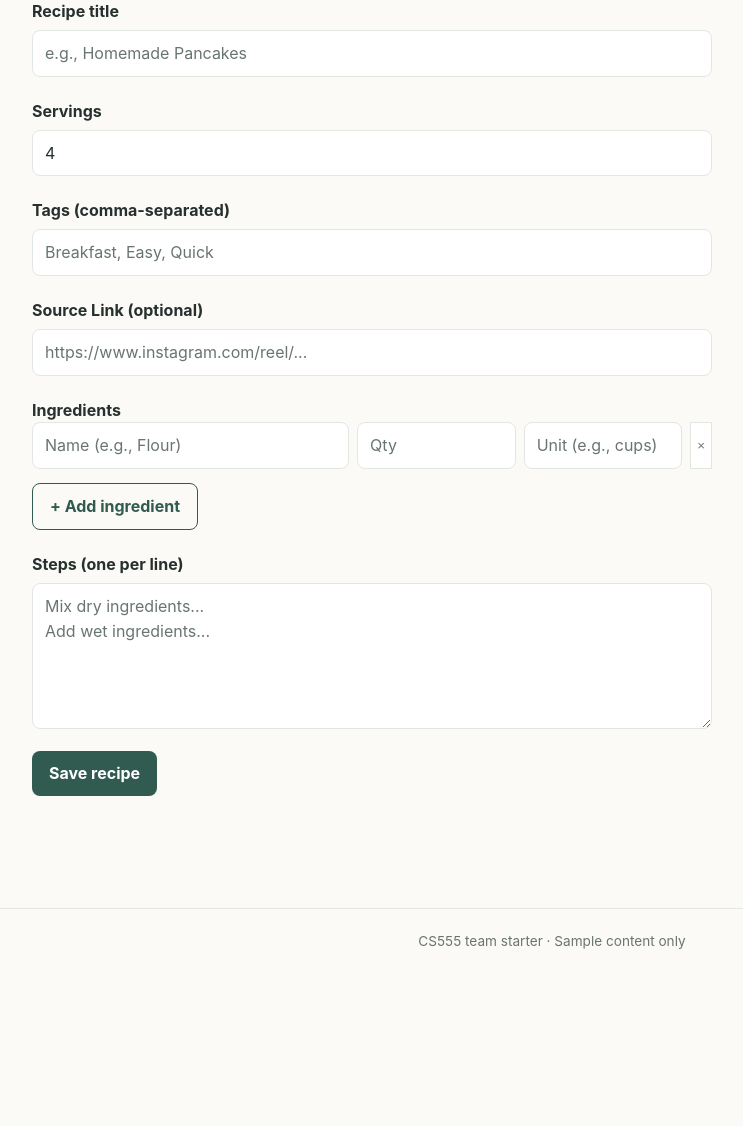
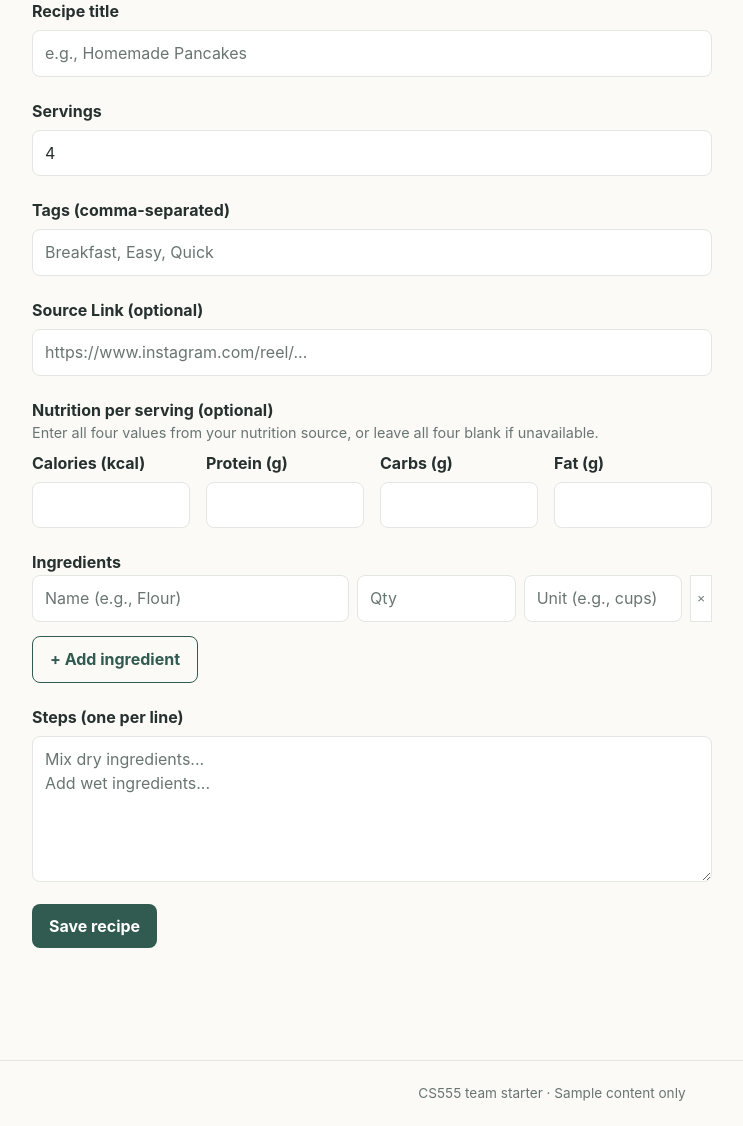
Before and after one commit to CodeWonkey/SSW555-SIT_SCRUM-Recipe-App, a Flask app: page /recipes/add in a window 1280 px wide. Shown: the part 154-1280 px from the top of the page, without its empty margins (88-831 px from the left). Before the commit the page ends 1103 px from the top, so only its background shows below. Run offline with Flask 3, Linux system fonts and the light colour scheme; the visitor is signed in with stand-in values (Sample User, id 1).

Commit message:
Completed US-14
As a user trying to eat healthy, I want to see the macro breakdown (calories, protein, carbs, fat) for a recipe so that I can decide if it fits my dietary goals.

Acceptance Criteria
• Given a recipe detail page, When the page loads, Then calories, protein, carbs, and fat are displayed alongside the ingredients and instructions.
• Given a recipe has no macro data available, When the page loads, Then the app shows a “nutrition info unavailable” message instead of blank fields.

Priority: High
Feature Type: CRUD – Read
Complexity: Medium

```diff
--- a/app/routes.py
+++ b/app/routes.py
@@ -2,7 +2,7 @@ import uuid
 
 from flask import Blueprint, abort, render_template, request, redirect, url_for, flash, session
 from app.services.meal_plan import DAYS
-from app.services.recipes import RecipeNotFound, RecipeService, Recipe, Ingredient
+from app.services.recipes import RecipeNotFound, RecipeService, Recipe, Ingredient, Nutrition
 from app.services.users import ALLERGIES, DIETARY_RESTRICTIONS, UserService
 
 
@@ -150,6 +150,21 @@ def create_blueprint(service: RecipeService, users: UserService) -> Blueprint:
                     q_val = 1.0
                 ingredients.append(Ingredient(name=name.strip(), quantity=q_val, unit=unit.strip()))
 
+        nutrition_fields = ("calories", "protein", "carbs", "fat")
+        # An older client that does not submit nutrition must not erase it on edit.
+        nutrition_changes = {}
+        if any(name in request.form for name in nutrition_fields):
+            values = [request.form.get(name, "").strip() for name in nutrition_fields]
+            nutrition = None
+            if any(values):
+                if not all(values):
+                    raise ValueError("Enter all four nutrition values, or leave all four blank")
+                try:
+                    nutrition = Nutrition(**dict(zip(nutrition_fields, map(float, values))))
+                except ValueError:
+                    raise ValueError("Nutrition values must be finite, non-negative numbers") from None
+            nutrition_changes["nutrition"] = nutrition
+
         return {
             "title": request.form.get("title", "").strip(),
             "servings": servings,
@@ -157,13 +172,14 @@ def create_blueprint(service: RecipeService, users: UserService) -> Blueprint:
             "tags": {t.strip() for t in request.form.get("tags", "").split(",") if t.strip()},
             "ingredients": ingredients,
             "source_link": request.form.get("source_link", "").strip(),
+            **nutrition_changes,
         }
 
     @bp.route("/recipes/add", methods=["GET", "POST"])
     def add_recipe():
         if request.method == "POST":
-            new_recipe = Recipe(id=str(uuid.uuid4())[:8], **_parse_recipe_form())
             try:
+                new_recipe = Recipe(id=str(uuid.uuid4())[:8], **_parse_recipe_form())
                 service.create(new_recipe)
                 return redirect(url_for("main.home"))
             except ValueError as e:
--- a/app/static/css/styles.css
+++ b/app/static/css/styles.css
@@ -55,6 +55,12 @@ h3 { font-family: Georgia, serif; font-size: 1.3rem; }
 .form-field > .button-outline { justify-self: start; }
 .form-actions { display: flex; gap: 12px; }
 
+.nutrition-panel { margin-bottom: 28px; padding: 24px; border: 1px solid var(--line); border-radius: 12px; background: var(--mint); }
+.nutrition-panel h2 { margin-bottom: 8px; }
+.nutrition-grid { display: grid; grid-template-columns: repeat(auto-fit, minmax(120px, 1fr)); gap: 16px; }
+.nutrition-grid dt { color: var(--muted); }
+.nutrition-grid dd { margin: 0; font-size: 1.4rem; font-weight: 650; }
+
 .search-form { max-width: none; display: flex; flex-wrap: wrap; align-items: end; gap: 12px; margin-top: 20px; }
 .search-form .form-field { flex: 1 1 280px; min-width: 0; }
 .search-form .form-actions { flex-wrap: wrap; }
--- a/app/templates/add_recipe.html
+++ b/app/templates/add_recipe.html
@@ -29,6 +29,21 @@
       <label for="source_link">Source Link (optional)</label>
       <input type="url" id="source_link" name="source_link" placeholder="https://www.instagram.com/reel/..." value="{{ recipe.source_link if recipe else '' }}">
     </div>
+
+    <fieldset class="form-field" aria-describedby="nutrition-hint">
+      <legend>Nutrition per serving (optional)</legend>
+      <p class="field-hint" id="nutrition-hint">Enter all four values from your nutrition source, or leave all four blank if unavailable.</p>
+      <div class="nutrition-grid">
+        {% for key, label in [('calories', 'Calories (kcal)'), ('protein', 'Protein (g)'), ('carbs', 'Carbs (g)'), ('fat', 'Fat (g)')] %}
+          <div class="form-field">
+            <label for="{{ key }}">{{ label }}</label>
+            {% set saved = recipe.nutrition|attr(key) if recipe and recipe.nutrition else none %}
+            <input type="number" id="{{ key }}" name="{{ key }}" min="0" step="any"
+                   value="{{ request.form.get(key, '') if request.method == 'POST' else (saved if saved is not none else '') }}">
+          </div>
+        {% endfor %}
+      </div>
+    </fieldset>
 
     <fieldset class="form-field">
       <legend>Ingredients</legend>
```
Also changed, not shown: app/services/recipes.py (+33 -1 lines), app/templates/recipe_detail.html (+17 -0 lines), docs/story-test-matrix.md (+2 -2 lines), tests/test_nutrition.py (added, +125 -0 lines), README.md.
